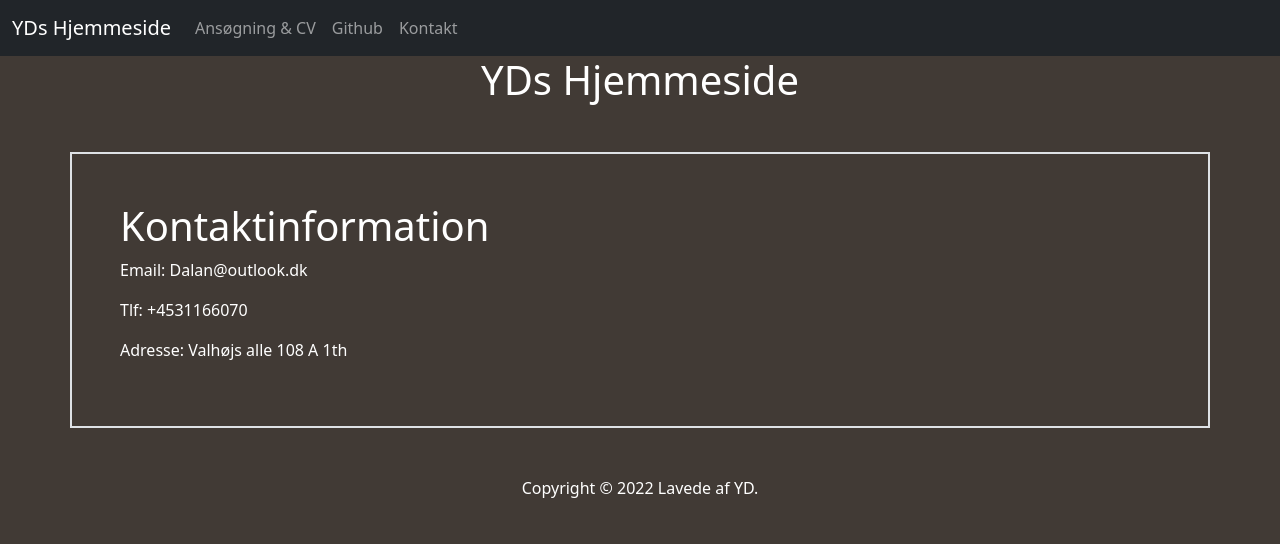
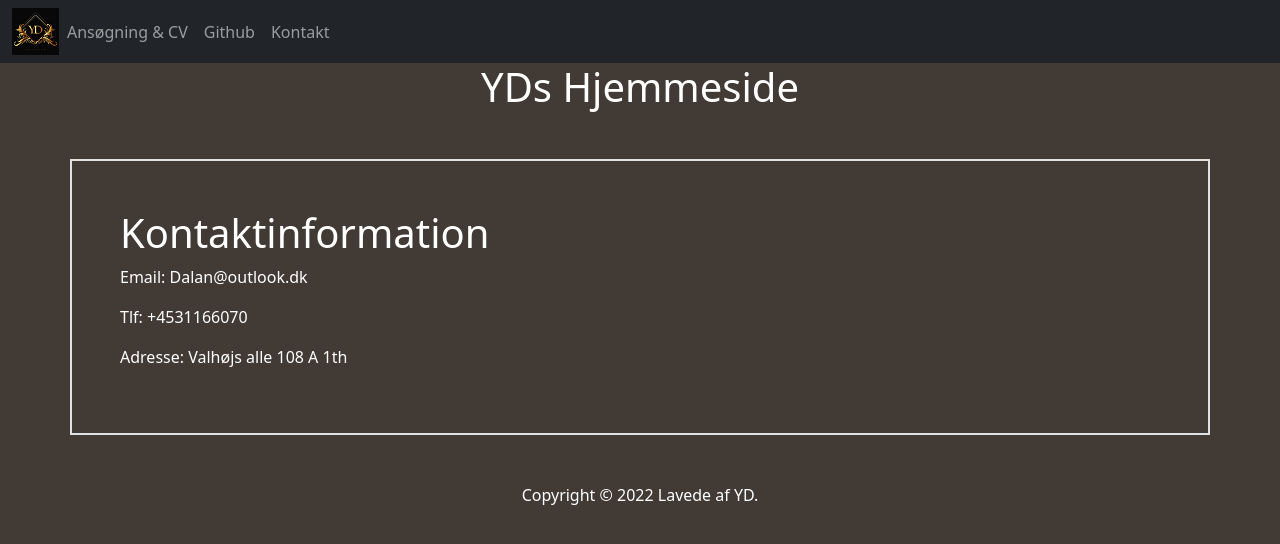
Before and after one commit to TacoTec/Hjemmeside-YD, a plain HTML site: page Kontakt.html in a window 1280 px wide. Drawn offline with nearby package versions, Linux system fonts and the light colour scheme.

Commit message:
Tilføjede logo og rettede navbar

```diff
--- a/Kontakt.html
+++ b/Kontakt.html
@@ -11,8 +11,9 @@
 
   <nav class="navbar navbar-expand-lg navbar-dark bg-dark">
     <div class="container-fluid">
-      <a class="navbar-brand" href="./index.html">YDs Hjemmeside</a>
-      <button class="navbar-toggler" type="button" data-bs-toggle="collapse" data-bs-target="#navbarSupportedContent" aria-controls="navbarSupportedContent" aria-expanded="false" aria-label="Toggle navigation">
+      <a href="./index.html" >
+        <img src="./assets/images/YDlille.png" alt="">
+      </a>      <button class="navbar-toggler" type="button" data-bs-toggle="collapse" data-bs-target="#navbarSupportedContent" aria-controls="navbarSupportedContent" aria-expanded="false" aria-label="Toggle navigation">
         <span class="navbar-toggler-icon"></span>
       </button>
       <div class="collapse navbar-collapse" id="navbarSupportedContent">
```
Also changed, not shown: Ansøgning-CV-side.html (+3 -1 lines), index.html (+3 -1 lines), assets/images/YDlille.png (added).
